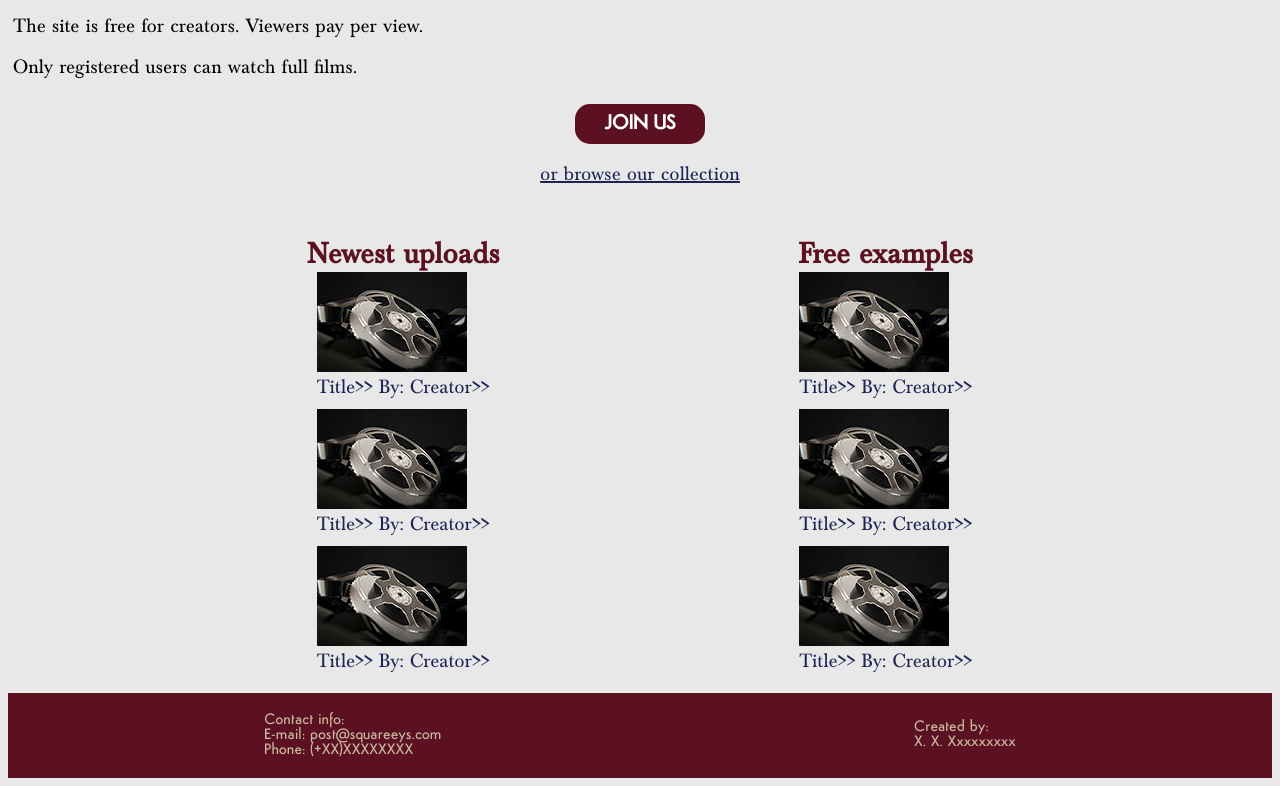
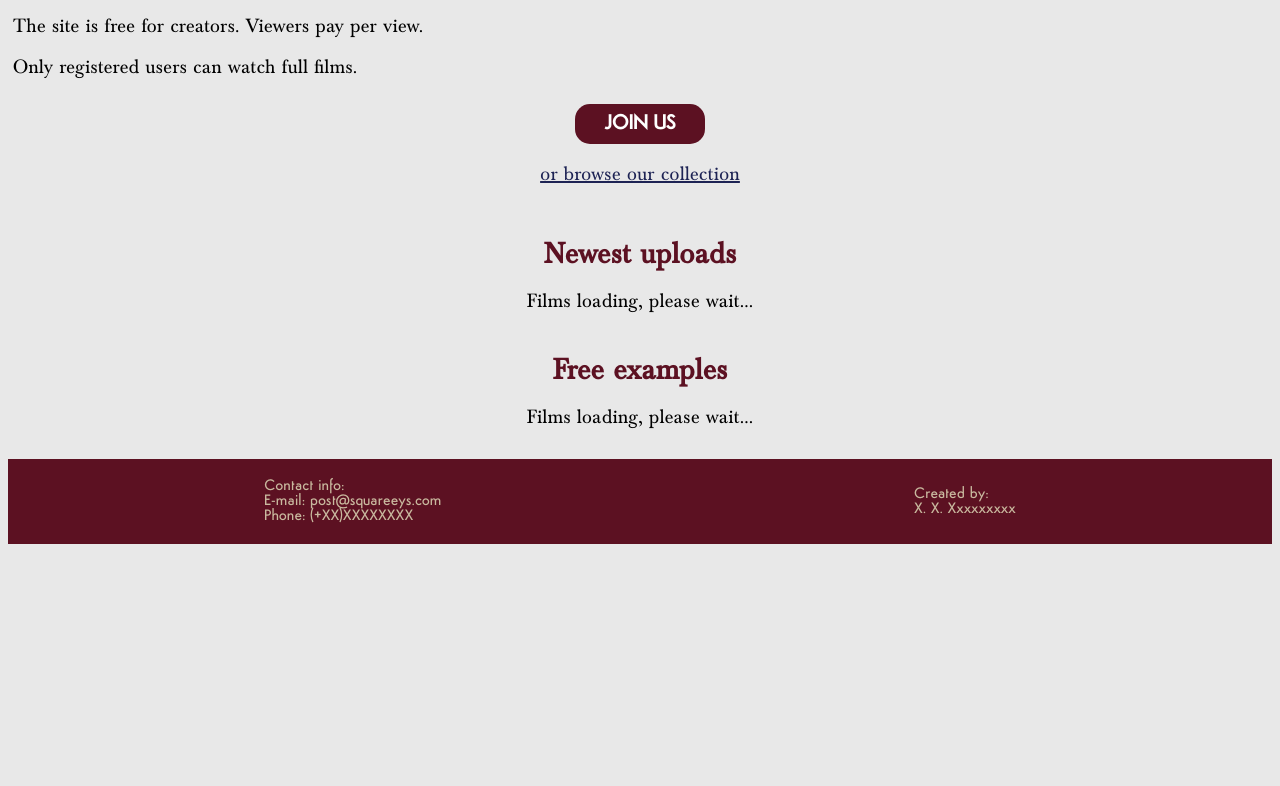
Before and after one commit to kaggi/Square-Eyes-V4, a plain HTML site: page index.html in a window 1280 px wide. Shown: the part 1233-2019 px from the top of the page. After the commit the page ends 1785 px from the top, so only its background shows below. Drawn offline with Linux system fonts and the light colour scheme.

Commit message:
First try to get products
failed from local

```diff
--- a/index.html
+++ b/index.html
@@ -103,136 +103,26 @@
         </p>
       </div>
       <div class="hompage_bottom">
+
+
         <div class="homepage_new_uploads filmlist_container">
           <h2>Newest uploads</h2>
+          <p>Films loading, please wait...</p>
+
+          <!--Newest uploads list
           <div class="film_list">
-            <!--film item-->
-            <div class="film_item">
-              <div class="film_item_image">
-                <img
-                  src="images/film_small.jpg"
-                  alt="A frame from film"
-                  id="film_frame"
-                />
-              </div>
-              <div class="film_item_links">
-                <a href="film.html" class="list_link" id="film_title"
-                  >Title>></a
-                >
 
-                <a href="creator_public.html" id="film_creator"
-                  >By: Creator>></a
-                >
-              </div>
-            </div>
-            <!--End film item-->
+          </div>
 
-            <!--film item-->
-            <div class="film_item">
-              <div class="film_item_image">
-                <img
-                  src="images/film_small.jpg"
-                  alt="A frame from film"
-                  id="film_frame"
-                />
-              </div>
-              <div class="film_item_links">
-                <a href="film.html" class="list_link" id="film_title"
-                  >Title>></a
-                >
-
-                <a href="creator_public.html" id="film_creator"
-                  >By: Creator>></a
-                >
-              </div>
-            </div>
-            <!--End film item-->
-            <!--film item-->
-            <div class="film_item">
-              <div class="film_item_image">
-                <img
-                  src="images/film_small.jpg"
-                  alt="A frame from film"
-                  id="film_frame"
-                />
-              </div>
-              <div class="film_item_links">
-                <a href="film.html" class="list_link" id="film_title"
-                  >Title>></a
-                >
-
-                <a href="creator_public.html" id="film_creator"
-                  >By: Creator>></a
-                >
-              </div>
-            </div>
-            <!--End film item-->
-          </div>
         </div>
+        End -->
 
         <div class="homepage_free_examples filmlist_container">
           <h2>Free examples</h2>
+          <p>Films loading, please wait...</p>
 
           <div class="film_list">
-            <!--film item-->
-            <div class="film_item">
-              <div class="film_item_image">
-                <img
-                  src="images/film_small.jpg"
-                  alt="A frame from film"
-                  id="film_frame"
-                />
-              </div>
-              <div class="film_item_links">
-                <a href="film.html" class="list_link" id="film_title"
-                  >Title>></a
-                >
 
-                <a href="creator_public.html" id="film_creator"
-                  >By: Creator>></a
-                >
-              </div>
-            </div>
-            <!--End film item-->
-            <!--film item-->
-            <div class="film_item">
-              <div class="film_item_image">
-                <img
-                  src="images/film_small.jpg"
-                  alt="A frame from film"
-                  id="film_frame"
-                />
-              </div>
-              <div class="film_item_links">
-                <a href="film.html" class="list_link" id="film_title"
-                  >Title>></a
-                >
-
-                <a href="creator_public.html" id="film_creator"
-                  >By: Creator>></a
-                >
-              </div>
-            </div>
-            <!--End film item-->
-            <!--film item-->
-            <div class="film_item">
-              <div class="film_item_image">
-                <img
-                  src="images/film_small.jpg"
-                  alt="A frame from film"
-                  id="film_frame"
-                />
-              </div>
-              <div class="film_item_links">
-                <a href="film.html" class="list_link" id="film_title"
-                  >Title>></a
-                >
-                <a href="creator_public.html" id="film_creator"
-                  >By: Creator>></a
-                >
-              </div>
-            </div>
-            <!--End film item-->
           </div>
         </div>
       </div>
--- a/js/home.js
+++ b/js/home.js
@@ -1,2 +1,19 @@
 let homeLink = document.querySelector("#home_link");
 homeLink.classList.add("current_page");
+
+const url = "http://squareeyes.lolalohne.com/wp-json/wc/store/products";
+
+const displayLastUploadedFilms = document.querySelector("homepage_new_uploads");
+
+async function getFilms() {
+
+    try {
+        const response = await fetch(url);
+        const results = await response.json();
+        console.log(results);
+    }
+
+    catch( error ) {
+        console.log("An error occured getting films");
+    }
+}
```
